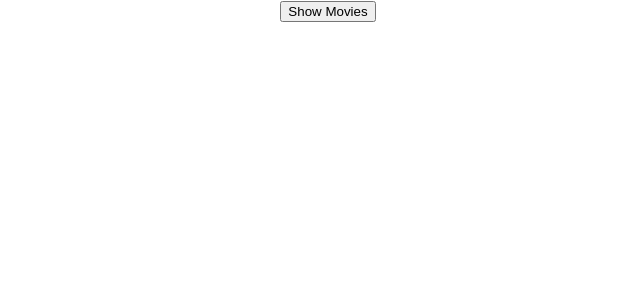
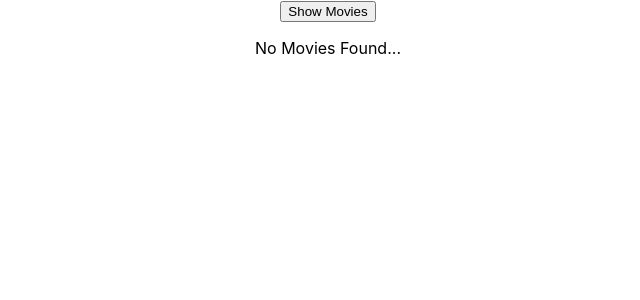
Before and after one commit to lakshmanK1/practicing-react-fetch-api, a React (Create React App) app: page / in a window 1280 px wide. Shown: the top 300 px of the page, without its empty margins (312-952 px from the left). Built offline with nearby package versions, Linux system fonts and the light colour scheme.

Commit message:
added the functionality to display 'loading' and 'no movies found' text

```diff
--- a/src/App.js
+++ b/src/App.js
@@ -3,8 +3,10 @@ import React,{useState} from "react";
 
 function App() {
   const [movies, setMovies] = useState([]);
+  const [isloading, setIsLoading] = useState(false);
 
   async function handleFetch (){
+    setIsLoading(true);
     const response = await fetch('https://swapi.dev/api/films/');
     const data = await response.json();
 
@@ -17,13 +19,16 @@ function App() {
       }
     })
     setMovies(transformedMovies);
+    setIsLoading(false);
   }
 
 
   return (
     <div>
      <center><button onClick={handleFetch}>Show Movies</button></center>
-      <MovieList movies={movies}/>
+      {!isloading && movies.length>0 && <MovieList movies={movies}/>}
+      {!isloading && movies.length === 0 && <center><p>No Movies Found...</p></center>}
+      {isloading && <center><p>loading....</p></center>}
     </div>
   );
 }
```
